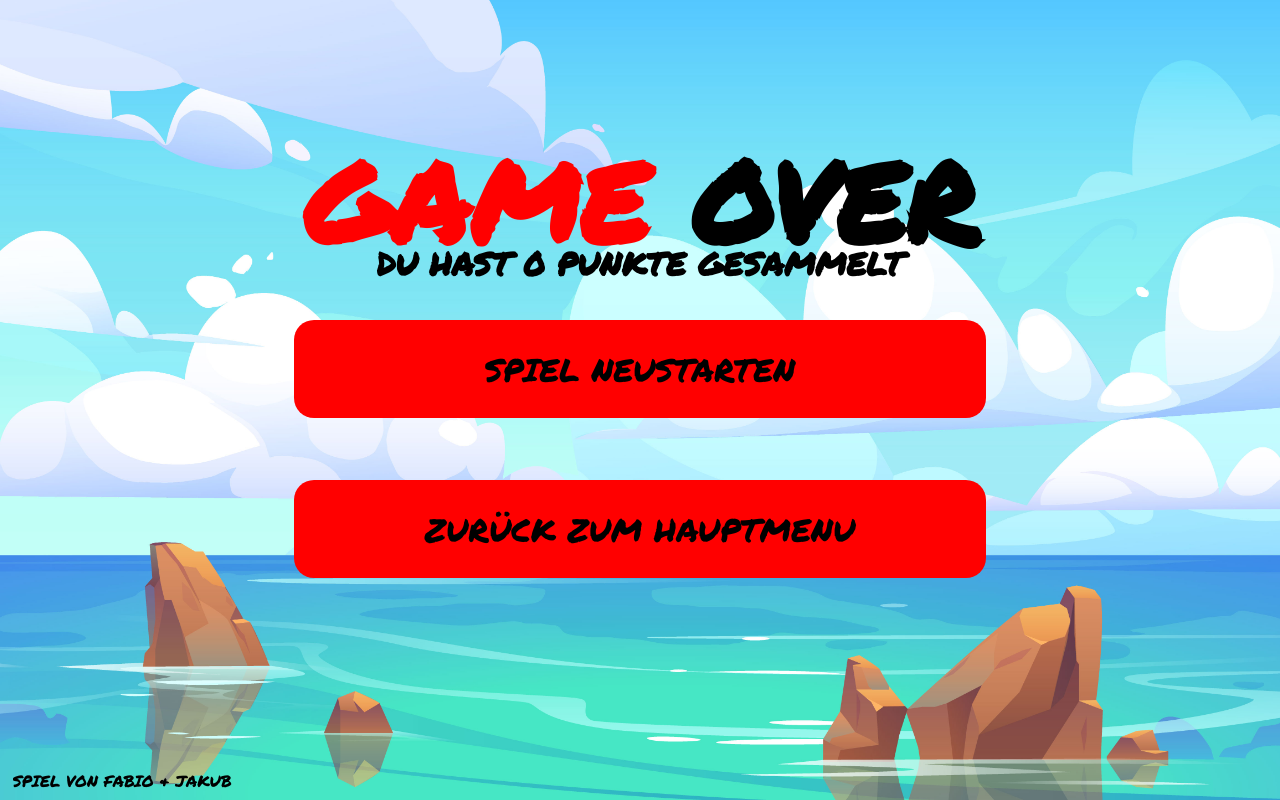
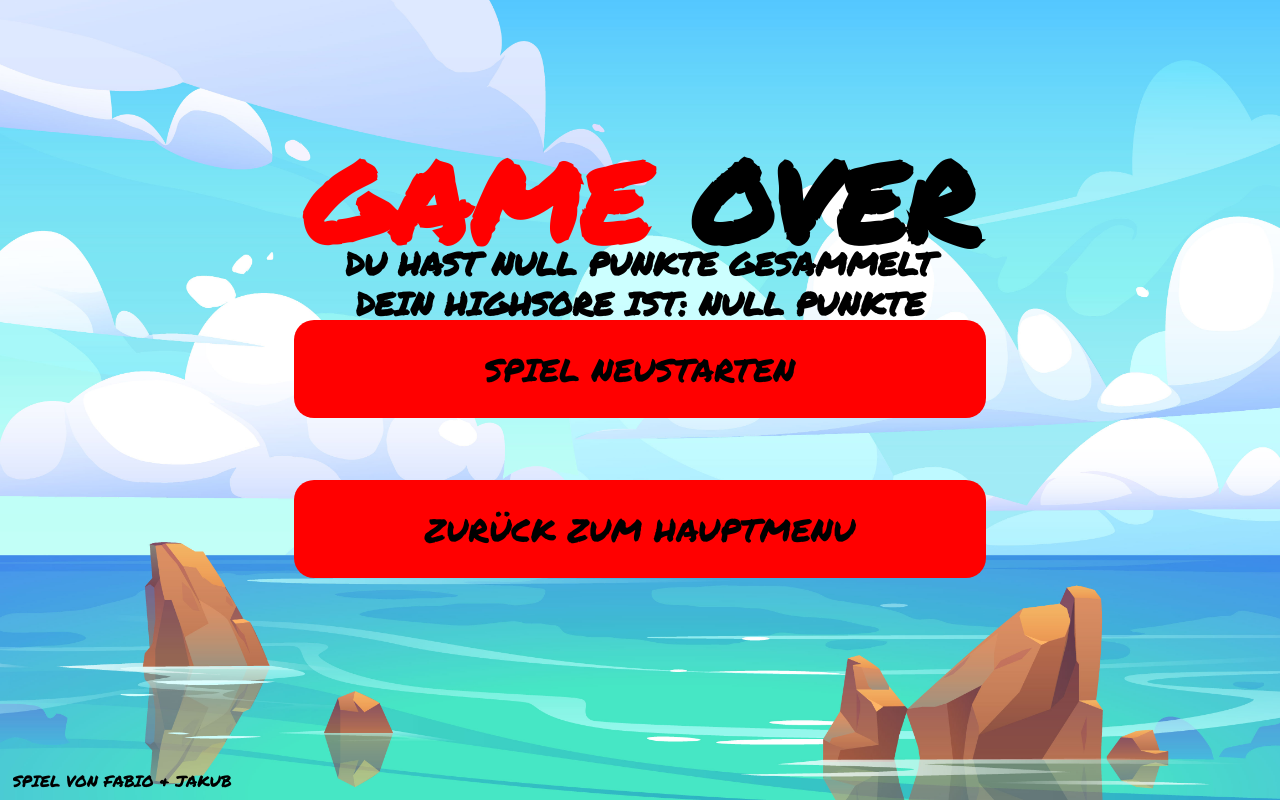
Before and after one commit to Fabio-Stuber/RED_CORSAIR, a plain HTML site: page Gameover.html in a window 1280 px wide. Drawn offline with Linux system fonts and the light colour scheme.

Commit message:
Update Highscore

```diff
--- a/CSS/style_Home.css
+++ b/CSS/style_Home.css
@@ -22,6 +22,17 @@ h1 {
 
 h2 {
     top: 30%;
+    font-family: 'Permanent Marker', cursive;
+    text-align: center;
+    text-transform: uppercase;
+    font-size: 200%;
+    position: absolute;
+    width: 100%;
+
+}
+
+.HighScore {
+    top: 35%;
     font-family: 'Permanent Marker', cursive;
     text-align: center;
     text-transform: uppercase;
--- a/Gameover.html
+++ b/Gameover.html
@@ -29,6 +29,7 @@
     <div class="playground">
       <h1><span class="red">GAME</span> OVER</h1>
       <h2 class="Score">Du hast 0 Punkte Gesammelt</h2>
+      <h2 class="HighScore">Dein HighSore ist: 0 Punkte</h2>
       <a class="button" href="/play.html">Spiel Neustarten</a>
       <a class="button2" href="/index.html"> Zurück Zum Hauptmenu</a>
 
--- a/js/control.js
+++ b/js/control.js
@@ -49,7 +49,7 @@ function minus_health(item, menge) {
     }
 
     if (Health <= 0) {
-        localStorage['score_gameover'] = score;
+        localStorage.setItem("gameover_score", score);
         location.replace("/gameover.html");
     }
 
@@ -59,6 +59,7 @@ function plus_coin(item, menge) {
     if (anyCollision(spieler, item)) {
         score = score + menge
         punkteAnzeige.textContent = score + " Punkte"
+        localStorage.setItem("gameover_score", score);
         audio_coin.currentTime = 0;
         audio_coin.play();
         console.log(score)
@@ -69,7 +70,10 @@ function plus_coin(item, menge) {
         for (var collision of collisions) {
             collision.parentNode.removeChild(collision)
         }
+        if (score > localStorage.getItem("HighScore")){
+         localStorage.setItem("HighScore", score);
 
+        }
     }
 
 }
--- a/js/gameover.js
+++ b/js/gameover.js
@@ -1,3 +1,6 @@
-var ScoreAnzeige = document.querySelector('.score')
-var score = localStorage['score_gameover']
-ScoreAnzeige.textContent = "Du hast " + score + " Punkte Gesammelt"
+var ScoreAnzeige = document.querySelector('.Score');
+var HighScoreAnzeige = document.querySelector('.HighScore');
+var score_e = localStorage.getItem("gameover_score");
+var score_High = localStorage.getItem("HighScore");
+ScoreAnzeige.textContent = "Du hast " + score_e + " Punkte Gesammelt";
+HighScoreAnzeige.textContent = "Dein HighSore ist: " + score_High + " Punkte";
```
